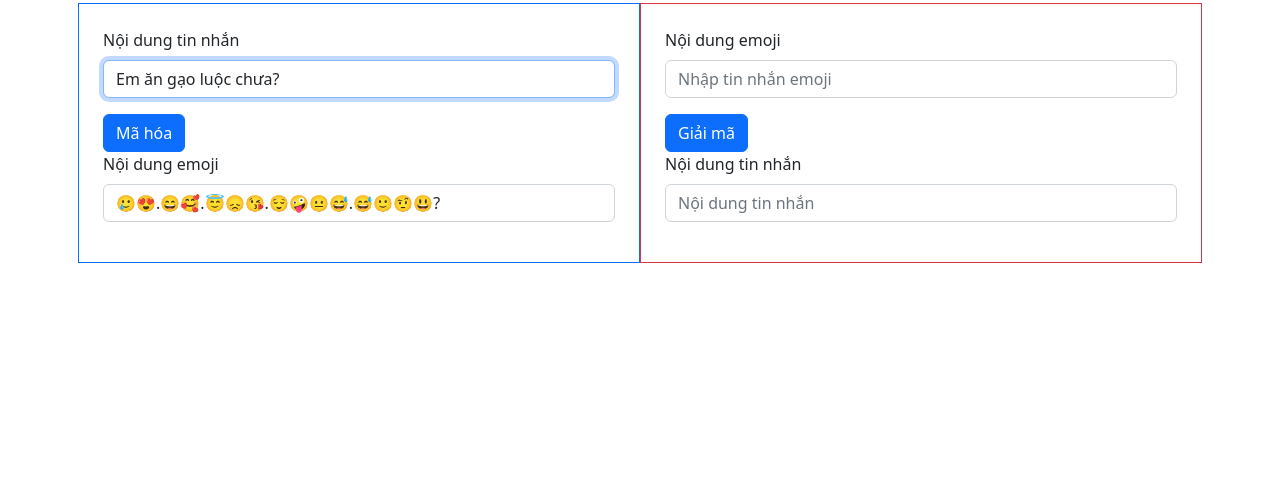
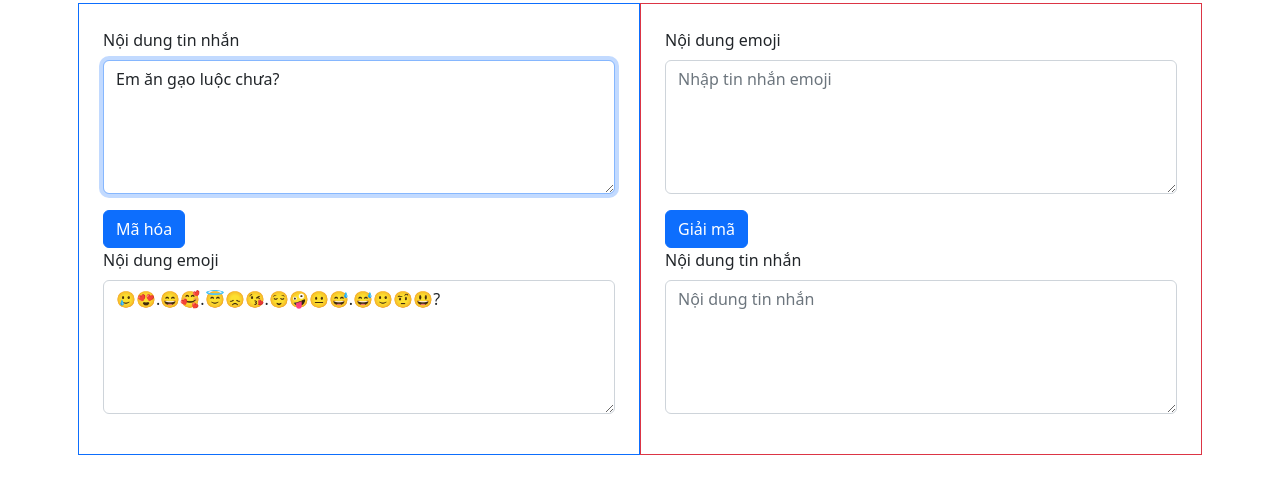
Before and after one commit to HtmlCssJsLong/Emoji-encode-decode, a plain HTML site: page index.html in a window 1280 px wide. Shown: the part 53-546 px from the top of the page. Drawn offline with nearby package versions, Linux system fonts and the light colour scheme.

Commit message:
fix: input -> textarea

```diff
--- a/index.html
+++ b/index.html
@@ -18,12 +18,14 @@
         <form id="encode-form">
           <div class="mb-3">
             <label for="encode-input" class="form-label">Nội dung tin nhắn</label>
-            <input type="text" class="form-control" id="encode-input" placeholder="Nhập tin nhắn">
+            <textarea type="text" rows="5" class="form-control" id="encode-input"
+              placeholder="Nhập tin nhắn"></textarea>
           </div>
           <button type="submit" class="btn btn-primary">Mã hóa</button>
           <div class="mb-3">
             <label for="encode-output" class="form-label">Nội dung emoji</label>
-            <input type="text" class="form-control" id="encode-output" placeholder="Nội dung tin nhắn emoji">
+            <textarea type="text" rows="5" class="form-control" id="encode-output"
+              placeholder="Nội dung tin nhắn emoji"></textarea>
           </div>
         </form>
       </div>
@@ -31,12 +33,14 @@
         <form id="decode-form">
           <div class="mb-3">
             <label for="decode-input" class="form-label">Nội dung emoji</label>
-            <input type="text" class="form-control" id="decode-input" placeholder="Nhập tin nhắn emoji">
+            <textarea type="text" rows="5" class="form-control" id="decode-input"
+              placeholder="Nhập tin nhắn emoji"></textarea>
           </div>
           <button type="submit" class="btn btn-primary">Giải mã</button>
           <div class="mb-3">
             <label for="decode-output" class="form-label">Nội dung tin nhắn</label>
-            <input type="text" class="form-control" id="decode-output" placeholder="Nội dung tin nhắn">
+            <textarea type="text" rows="5" class="form-control" id="decode-output"
+              placeholder="Nội dung tin nhắn"></textarea>
           </div>
         </form>
       </div>
```
